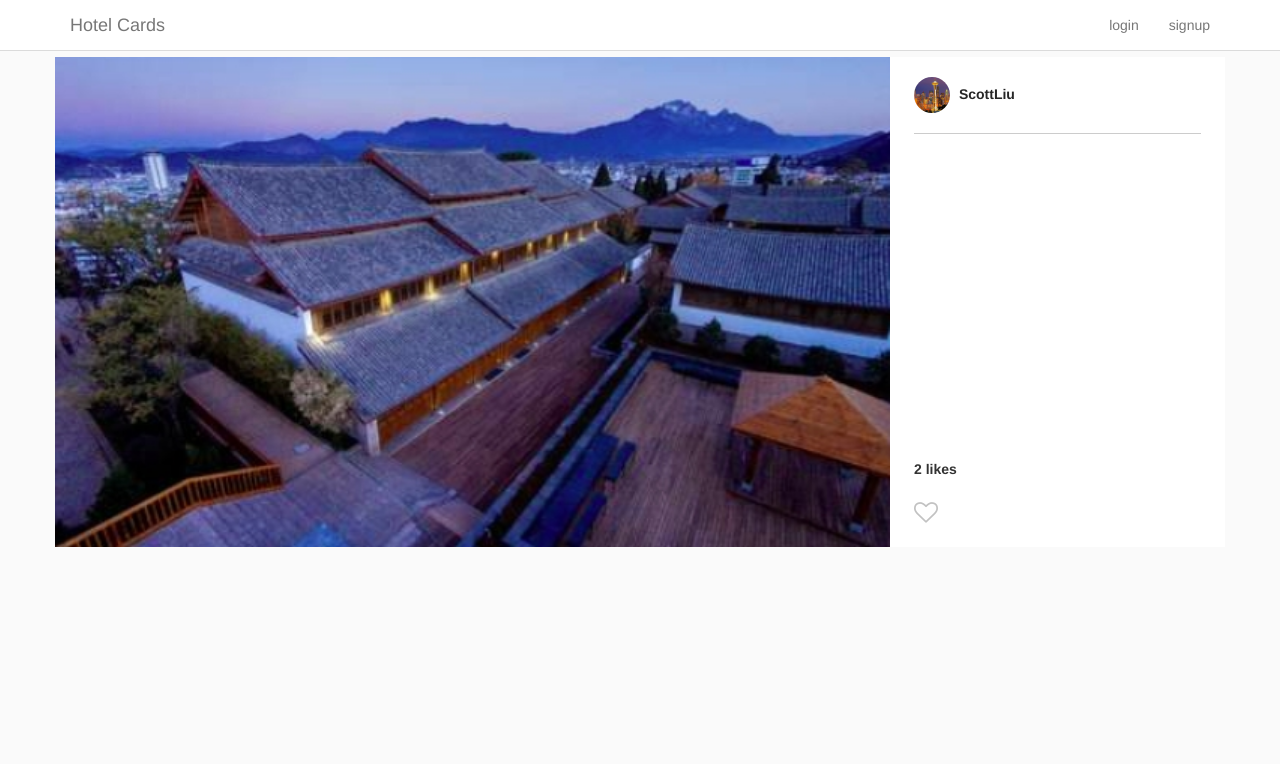
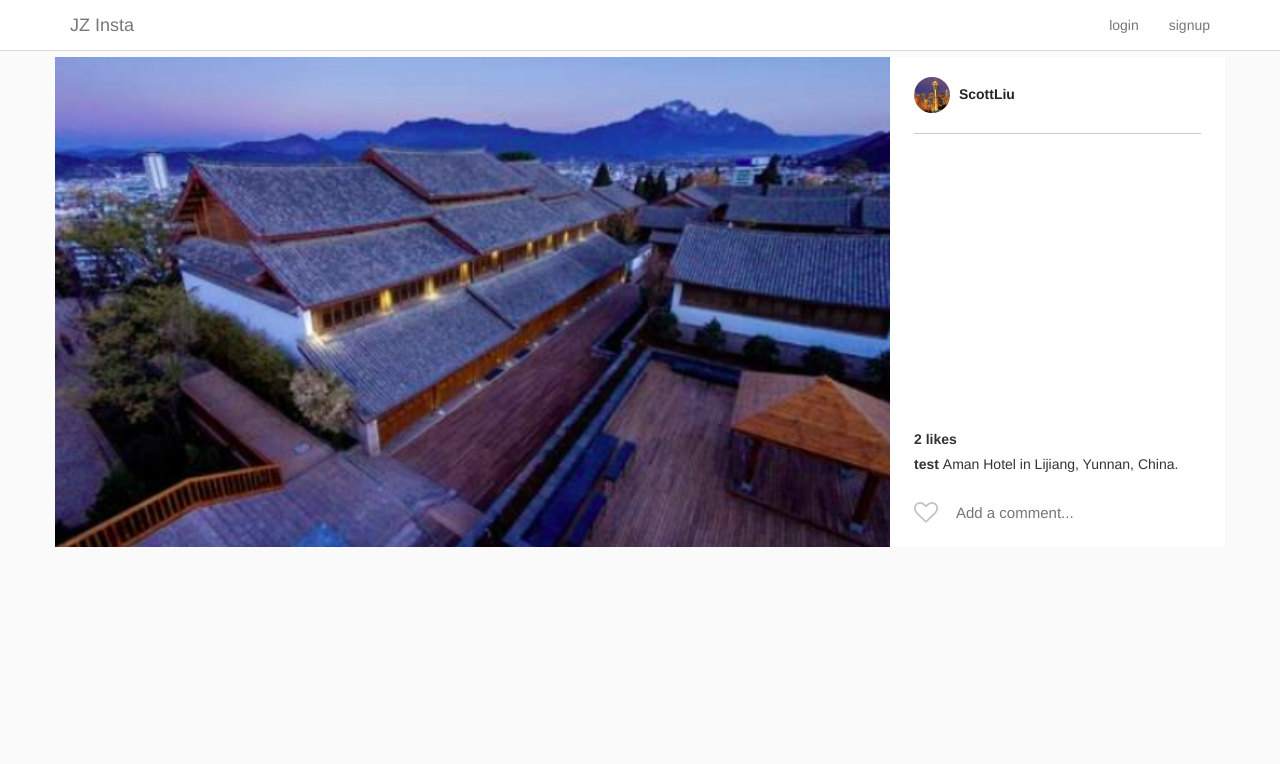
Before and after one commit to lynn0721code/InstaJZ, a Django app: page /post/1 in a window 1280 px wide. Shown: the top 764 px of the page. Run offline with Django 3.2, Linux system fonts and the light colour scheme; data comes from the database, SQL or seed files in the repository; both versions use the stored data as it was after the commit; some libraries are stand-ins or nearby versions.

Commit message:
post_create not working properly

```diff
--- a/Insta/admin.py
+++ b/Insta/admin.py
@@ -1,9 +1,10 @@
 from django.contrib import admin
 
-from Insta.models import Post, InstaUser, Like, UserConnection
+from Insta.models import Post, InstaUser, Like, UserConnection, Comment
 # Register your models here.
 
 admin.site.register(Post)
 admin.site.register(InstaUser) #往admin这个网站上面register这个自定义的user
 admin.site.register(Like)
 admin.site.register(UserConnection)
+admin.site.register(Comment)
--- a/Insta/models.py
+++ b/Insta/models.py
@@ -96,11 +96,13 @@
             return 'Like: ' + self.user.username + ' likes ' + self.post.title
 
 
-# class Comment(models.Model):
-#     post = models.ForeignKey()
-#     user = models.ForeignKey()
-#     comment = models.CharField(max_length = 100)
-#     posted_on = models.DateTimeField(auto_now_add = True, editable = False)
 
-#     def __str__(self):
-#         return self.comment
+
+class Comment(models.Model):
+    post = models.ForeignKey(Post, on_delete=models.CASCADE, related_name='comments',)
+    user = models.ForeignKey(InstaUser, on_delete=models.CASCADE)
+    comment = models.CharField(max_length=100)
+    posted_on = models.DateTimeField(auto_now_add=True, editable=False)
+
+    def __str__(self):
+        return self.comment
--- a/Insta/urls.py
+++ b/Insta/urls.py
@@ -18,7 +18,7 @@
 
 from Insta.views import (HelloWorld, PostsView, PostDetailView,
                         addLike, PostCreateView, PostUpdateView, PostDeleteView,
-                        UserDetailView, EditProfile, toggleFollow)
+                        UserDetailView, EditProfile, toggleFollow, addComment)
 
 urlpatterns = [
     path('helloworld/', HelloWorld.as_view(), name='helloWorld'), #当输入是空的时候返回hello world
@@ -30,6 +30,7 @@
     path('like', addLike, name='addLike'),
     path('user/<int:pk>', UserDetailView.as_view(), name = 'user_detail'),
     path('edit_profile/<int:pk>/', EditProfile.as_view(), name = 'edit_profile'),
-    path('togglefollow', toggleFollow, name = 'togglefollow')
+    path('togglefollow', toggleFollow, name = 'togglefollow'),
+    path('comment', addComment, name='addComment'),
 
 ]
--- a/Insta/views.py
+++ b/Insta/views.py
@@ -3,7 +3,7 @@
 
 # Create your views here.
 from django.views.generic import TemplateView, ListView, DetailView
-from Insta.models import Post, Like, InstaUser, UserConnection
+from Insta.models import Post, Like, InstaUser, UserConnection, Comment
 from django.views.generic.edit import CreateView, UpdateView, DeleteView
 from django.urls import reverse_lazy
 
@@ -16,12 +16,14 @@
 class HelloWorld(TemplateView): #不用import template，因为已经在settings.py中已经定义
     template_name = 'test.html'
 
-class PostsView(LoginRequiredMixin, ListView): #ListView 会将所有的posts生成为一个lists传递给index.html,用于里面的for loop显示
+class PostsView(ListView): #ListView 会将所有的posts生成为一个lists传递给index.html,用于里面的for loop显示
     model = Post
     template_name = 'index.html'
-    login_url = "login"
+    #login_url = "login"
+    def get_queryset(self):
+        if not self.request.user.is_authenticated:
+            return
 
-    def get_queryset(self):
         current_user = self.request.user
         following = set()
         for conn in UserConnection.objects.filter(creator=current_user).select_related('following'):
@@ -51,7 +53,10 @@
     model = Post                                      #加入了 LoginRequiredMixin
     template_name = 'post_create.html'
     fields = '__all__'
-    login_url = 'login'
+
+    def form_valid(self, form):
+        form.instance.author = self.request.user
+        return super().form_valid(form)
 
 class PostUpdateView(UpdateView):
     model = Post
@@ -112,3 +117,33 @@
         'result': result,
         'post_pk': post_pk
     }
+
+
+@ajax_request
+def addComment(request):
+    comment_text = request.POST.get('comment_text')
+    post_pk = request.POST.get('post_pk')
+    post = Post.objects.get(pk=post_pk)
+    commenter_info = {}
+
+    try:
+        comment = Comment(comment=comment_text, user=request.user, post=post)
+        comment.save()
+
+        username = request.user.username
+
+        commenter_info = {
+            'username': username,
+            'comment_text': comment_text
+        }
+
+        result = 1
+    except Exception as e:
+        print(e)
+        result = 0
+
+    return {
+        'result': result,
+        'post_pk': post_pk,
+        'commenter_info': commenter_info
+    }
--- a/templates/header.html
+++ b/templates/header.html
@@ -1,7 +1,7 @@
 <div class="navbar navbar-default navbar-fixed-top" id="main-nav">
     <div class="container desktop">
         <div class="navbar-header">
-            <a href="{% url 'posts' %}" class="navbar-brand">Hotel Cards</a>
+            <a href="{% url 'posts' %}" class="navbar-brand">JZ Insta</a>
         </div>
 
         <div id="navbar-main">
--- a/templates/post_detail.html
+++ b/templates/post_detail.html
@@ -9,7 +9,7 @@
 <div class="row single-post">
     <div class="single-post-card view-update {{ object.pk }}">
         <div class="header">
-            <a href="{% url 'helloWorld' %}">
+            <a href="{% url 'user_detail' object.author.pk %}">
                 {% if object.author.profile_pic %}
                     <img class="picture-circle--medium" src="/{{object.author.profile_pic}}">
                 {% endif %}
@@ -29,8 +29,26 @@
                     {% endif %}
                 </div>
             </div>
+
+            <ul class="comment-list">
+                {% for comment in object.comments.all %}
+                <li class="comment-list__comment">
+                    <a href="{% url 'user_detail' comment.user.pk %}" class="user">
+                        {{ comment.user.username }}
+                    </a>
+                    <span class="comment">{{ comment.comment }}</span>
+                </li>
+                {% endfor %}
+            </ul>
+
             <section class="input-row">
                 <i class="fa {% has_user_liked_post post user %} submit-like" aria-hidden="true"></i>
+                <div class="comment-input-wrapper">
+                    <input class="add-comment" type="text" placeholder="Add a comment...">
+                </div>
+                <div class="hidden-data {{ object.pk }}" style="display: none;">
+                    <span class="post-pk">{{ object.pk }}</span>
+                </div>
             </section>
         </div>
     </div>
```
Also changed, not shown: templates/index.html (+16 -0 lines), templates/post_create.html (+13 -1 lines), Insta/migrations/0003_comment.py (added), db.sqlite3, static/images/posts/Dr_Hyena.jpg (added), static/images/posts/Screen_Shot_2020-07-03_at_9.57.27_PM.jpg (added), static/images/posts/aman_hotel.jpg (added), static/images/posts/japanese_hotel.jpg (added), static/images/profiles/Dr_Lion.jpg (added).
